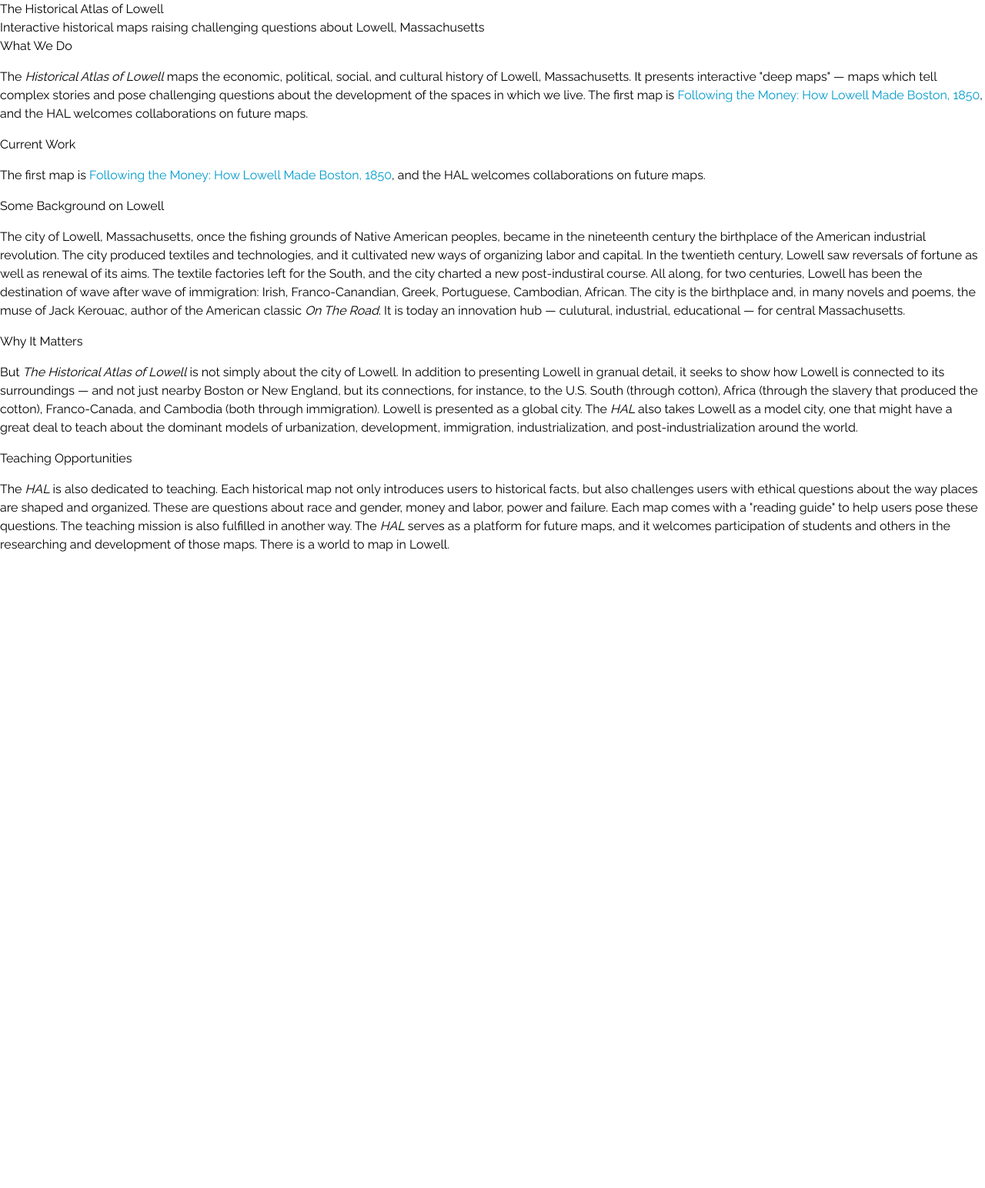
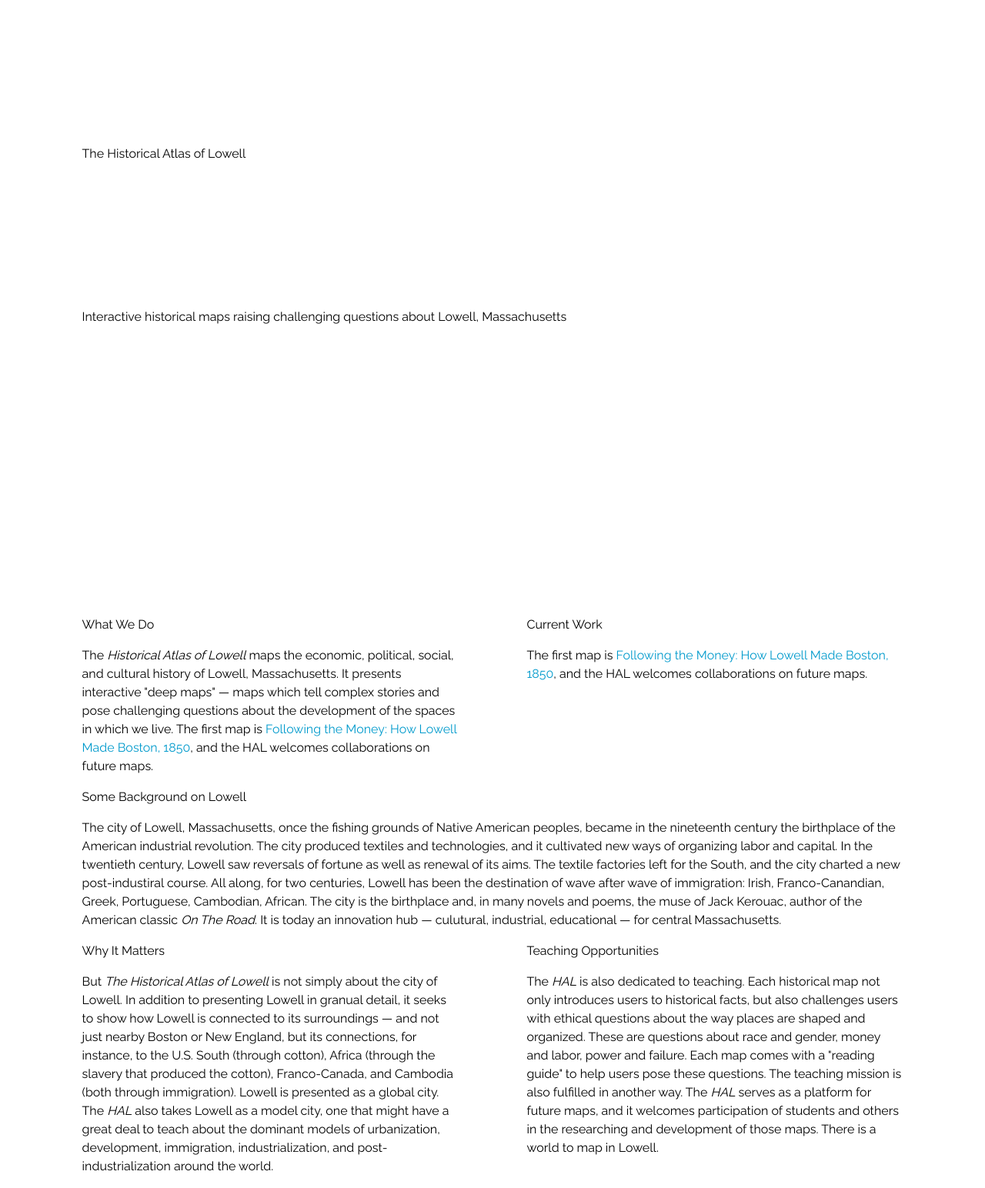
Before and after one commit to kbdonnally/mapping-lowell, a PHP site: page /home-testing/index.html in a window 1280 px wide. Shown: the whole page at 77% size. Before the commit the page ends 717 px from the top, so only its background shows below. Run offline with PHP 8.4, Linux system fonts and the light colour scheme; some libraries are stand-ins or nearby versions.

Commit message:
Set up page-level grids & padding

```diff
--- a/_sass/_home.scss
+++ b/_sass/_home.scss
@@ -14,11 +14,24 @@
 /* Landing Page: */
 
 .home-landing-grid {
-
+	position: relative;
+	display: grid;
+	grid-template-areas: "title"
+						 "subtitle";
+	height: 100vh;
+	width: 100%;
+	padding-left: 4.167%;
+	@media screen and (min-width: 600px) {
+		padding-left: 8.33%;
+	}
 }
 
 .home-landing__page-title {
-
+	grid-area: title;
+	position: relative;
+	display: grid;
+	align-items: center;
+	justify-content: start;
 }
 
 .home-title__text {
@@ -26,19 +39,39 @@
 }
 
 .home-landing__subtitle {
-
+	grid-area: subtitle;
 }
 
 /* Main Content: */
 
 .home-main-content {
-
+	position: relative;
+	display: grid;
+	grid-template-columns: 1fr;
+	grid-template-areas: "about"
+	"exhibit"
+	"bg"
+	"context"
+	"teaching";
+	padding: 0 4.167%;
+	@media screen and (min-width: 600px) {
+		padding: 0 8.33%;
+	}
+	@media screen and (min-width: 768px) {
+		grid-template-columns: 1fr 1fr;
+		grid-template-areas: "about exhibit"
+		"bg bg"
+		"context teaching";
+	}
 }
 
 /* About: */
 
 .home__about {
-
+	grid-area: about;
+	@media screen and (min-width: 768px) {
+		padding-right: 8.33%;
+	}
 }
 
 .home-about__title {
@@ -49,10 +82,27 @@
 
 }
 
+/* Exhibits: */
+
+.home__exhibits {
+	grid-area: exhibit;
+	@media screen and (min-width: 768px) {
+		padding-left: 8.33%;
+	}
+}
+
+.home-exhibit__title {
+
+}
+
+.home-exhibit__text {
+
+}
+
 /* Historical Background: */
 
 .home__background {
-
+	grid-area: bg;
 }
 
 .home-bg__title {
@@ -66,7 +116,10 @@
 /* Modern Context: */
 
 .home__context {
-
+	grid-area: context;
+	@media screen and (min-width: 768px) {
+		padding-right: 8.33%;
+	}
 }
 
 .home-context__title {
@@ -80,7 +133,10 @@
 /* Teaching: */
 
 .home__teaching {
-
+	grid-area: teaching;
+	@media screen and (min-width: 768px) {
+		padding-left: 8.33%;
+	}
 }
 
 .home-teaching__title {
--- a/css/style.css
+++ b/css/style.css
@@ -10,11 +10,74 @@
  */
 /* General Styles: */
 /* Landing Page: */
+.home-landing-grid {
+  position: relative;
+  display: grid;
+  grid-template-areas: "title" "subtitle";
+  height: 100vh;
+  width: 100%;
+  padding-left: 4.167%; }
+  @media screen and (min-width: 600px) {
+    .home-landing-grid {
+      padding-left: 8.33%; } }
+
+.home-landing__page-title {
+  grid-area: title;
+  position: relative;
+  display: grid;
+  align-items: center;
+  justify-content: start; }
+
+.home-landing__subtitle {
+  grid-area: subtitle; }
+
 /* Main Content: */
+.home-main-content {
+  position: relative;
+  display: grid;
+  grid-template-columns: 1fr;
+  grid-template-areas: "about" "exhibit" "bg" "context" "teaching";
+  padding: 0 4.167%; }
+  @media screen and (min-width: 600px) {
+    .home-main-content {
+      padding: 0 8.33%; } }
+  @media screen and (min-width: 768px) {
+    .home-main-content {
+      grid-template-columns: 1fr 1fr;
+      grid-template-areas: "about exhibit" "bg bg" "context teaching"; } }
+
 /* About: */
+.home__about {
+  grid-area: about; }
+  @media screen and (min-width: 768px) {
+    .home__about {
+      padding-right: 8.33%; } }
+
+/* Exhibits: */
+.home__exhibits {
+  grid-area: exhibit; }
+  @media screen and (min-width: 768px) {
+    .home__exhibits {
+      padding-left: 8.33%; } }
+
 /* Historical Background: */
+.home__background {
+  grid-area: bg; }
+
 /* Modern Context: */
+.home__context {
+  grid-area: context; }
+  @media screen and (min-width: 768px) {
+    .home__context {
+      padding-right: 8.33%; } }
+
 /* Teaching: */
+.home__teaching {
+  grid-area: teaching; }
+  @media screen and (min-width: 768px) {
+    .home__teaching {
+      padding-left: 8.33%; } }
+
 /**
  * Section: Old Defaults
  *
```
